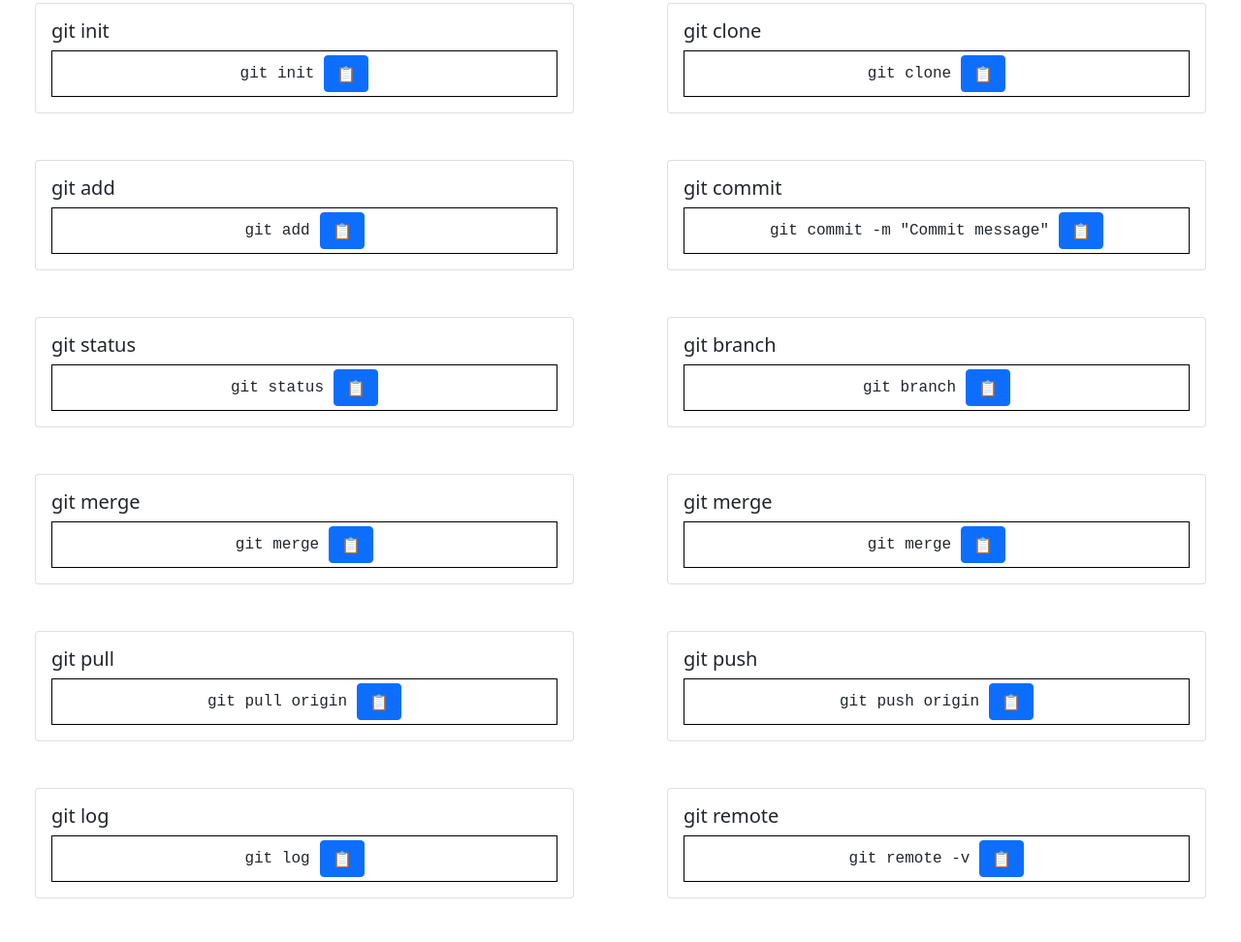
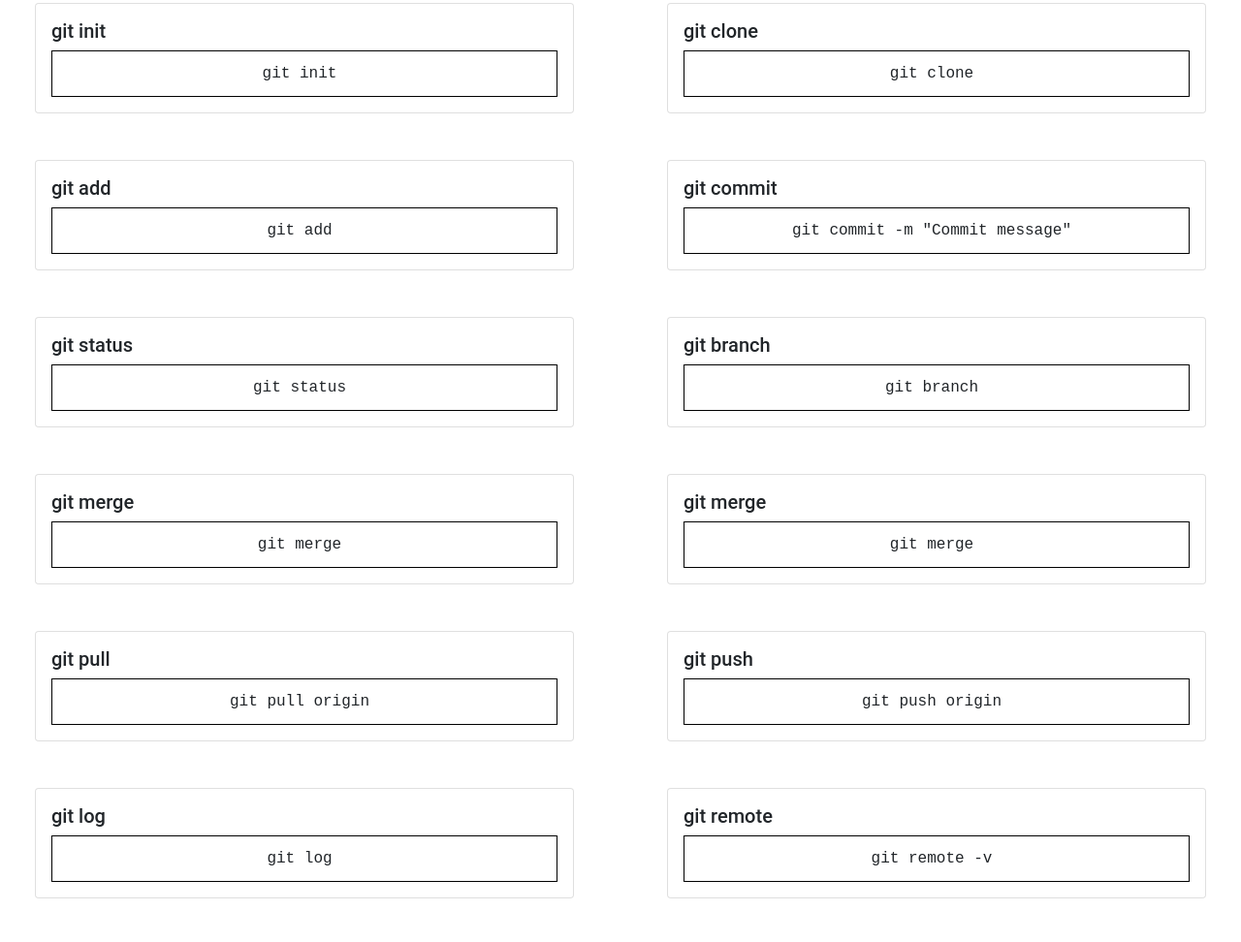
Before and after one commit to kentshine/Git, a website: page heroes/index.html in a window 1280 px wide. Shown: the part 568-1540 px from the top of the page at 97% size. Drawn offline with nearby package versions, Linux system fonts and the light colour scheme.

Commit message:
Update index.html

```diff
--- a/heroes/index.html
+++ b/heroes/index.html
@@ -10,6 +10,8 @@
 
     <link rel="canonical" href="https://getbootstrap.com/docs/5.0/examples/heroes/">
     <link href="https://cdn.jsdelivr.net/npm/bootstrap-icons@1.17.0/font/bootstrap-icons.css" rel="stylesheet">
+    <link rel="stylesheet" href="https://cdn.jsdelivr.net/npm/bootstrap@4.6.1/dist/css/bootstrap.min.css" integrity="sha384-5WvBJvQhQhhtnkx3Z+joFzO4kLTAe0dEM9qAMlK18kLsU4zhEXhK9c73i7q7YqT" crossorigin="anonymous">
+
 
 
     <!-- Bootstrap core CSS -->
@@ -29,6 +31,64 @@
           font-size: 3.5rem;
         }
       }
+
+      body {
+	font-family: "Roboto", sans-serif;
+	background: #ffffff;
+	overflow-x:visible;
+	margin: 0; /* Reset default margin */
+  }
+
+  * {
+	margin: 0px;
+	padding: 0px;
+	box-sizing: border-box;
+	overflow-x: hidden;
+  }
+
+    @media (min-width: 12px) {
+  .rounded-lg-3 { border-radius: .3rem; }
+}
+
+.btn {
+  position: absolute;
+  left: 600px;
+  top: 53px;
+  background-color: #ffffff;
+  border: 1px solid #f7f7f7;
+  /* Other button styles */
+}
+
+.btn:active {
+	background: #eaeaea;
+    border: #f7f7f7;
+}
+
+.btn:before {
+	content: "Copied";
+	position: absolute;
+	top: -45px;
+	right: 0px;
+	background: #ffffff;
+	padding: 8px 10px;
+	border-radius: 20px;
+	font-size: 15px;
+	display: none;
+}
+
+.:after {
+	content: "";
+	position: absolute;
+	top: -20px;
+	right: 25px;
+	width: 10px;
+	height: 10px;
+	background: #ffffff;
+	transform: rotate(45deg);
+	display: none;
+}
+
+
     </style>
 
     <!-- Custom styles for this template -->
@@ -55,7 +115,7 @@
         <div class="card-body">
             <h5 class="card-title">git init</h5>
             <div class="copy-box" style="border: 1px solid black; padding: 1px; text-align: center; display: flex; align-items: center; justify-content: center;">                <p class="text-to-copy" style="font-family: monospace; margin: 10px 10px 10px 0;">git init</p>
-              <a href="#" class="btn btn-primary copy-btn" style="color: white;">📋</a>            </div>
+              <a href="#" class="btn  copy-btn" style="color: rgb(0, 0, 0);">📋</a>            </div>
         </div>
     </div>
 </div>
@@ -67,7 +127,7 @@
             <h5 class="card-title">git clone</h5>
             <div class="copy-box" style="border: 1px solid black; padding: 1px; text-align: center; display: flex; align-items: center; justify-content: center;">
                 <p class="text-to-copy" style="font-family: monospace; margin: 10px 10px 10px 0;">git clone <repository-url></p>
-                <a href="#" class="btn btn-primary copy-btn" style="color: white;">📋</a>
+                <a href="#" class="btn  copy-btn" style="color: white;">📋</a>
             </div>
         </div>
     </div>
@@ -80,7 +140,7 @@
           <h5 class="card-title">git add</h5>
           <div class="copy-box" style="border: 1px solid black; padding: 1px; text-align: center; display: flex; align-items: center; justify-content: center;">
               <p class="text-to-copy" style="font-family: monospace; margin: 10px 10px 10px 0;">git add <file-name></p>
-              <a href="#" class="btn btn-primary copy-btn" style="color: white;">📋</a>
+              <a href="#" class="btn  copy-btn" style="color: white;">📋</a>
           </div>
       </div>
   </div>
@@ -93,7 +153,7 @@
           <h5 class="card-title">git commit</h5>
           <div class="copy-box" style="border: 1px solid black; padding: 1px; text-align: center; display: flex; align-items: center; justify-content: center;">
               <p class="text-to-copy" style="font-family: monospace; margin: 10px 10px 10px 0;">git commit -m "Commit message"</p>
-              <a href="#" class="btn btn-primary copy-btn" style="color: white;">📋</a>
+              <a href="#" class="btn  copy-btn" style="color: white;">📋</a>
           </div>
       </div>
   </div>
@@ -106,7 +166,7 @@
           <h5 class="card-title">git status</h5>
           <div class="copy-box" style="border: 1px solid black; padding: 1px; text-align: center; display: flex; align-items: center; justify-content: center;">
               <p class="text-to-copy" style="font-family: monospace; margin: 10px 10px 10px 0;">git status</p>
-              <a href="#" class="btn btn-primary copy-btn" style="color: white;">📋</a>
+              <a href="#" class="btn  copy-btn" style="color: white;">📋</a>
           </div>
       </div>
   </div>
@@ -119,7 +179,7 @@
           <h5 class="card-title">git branch</h5>
           <div class="copy-box" style="border: 1px solid black; padding: 1px; text-align: center; display: flex; align-items: center; justify-content: center;">
               <p class="text-to-copy" style="font-family: monospace; margin: 10px 10px 10px 0;">git branch</p>
-              <a href="#" class="btn btn-primary copy-btn" style="color: white;">📋</a>
+              <a href="#" class="btn  copy-btn" style="color: white;">📋</a>
           </div>
       </div>
   </div>
@@ -132,7 +192,7 @@
           <h5 class="card-title">git merge</h5>
           <div class="copy-box" style="border: 1px solid black; padding: 1px; text-align: center; display: flex; align-items: center; justify-content: center;">
               <p class="text-to-copy" style="font-family: monospace; margin: 10px 10px 10px 0;">git merge <branch-name></p>
-              <a href="#" class="btn btn-primary copy-btn" style="color: white;">📋</a>
+              <a href="#" class="btn  copy-btn" style="color: white;">📋</a>
           </div>
       </div>
   </div>
@@ -145,7 +205,7 @@
           <h5 class="card-title">git merge</h5>
           <div class="copy-box" style="border: 1px solid black; padding: 1px; text-align: center; display: flex; align-items: center; justify-content: center;">
               <p class="text-to-copy" style="font-family: monospace; margin: 10px 10px 10px 0;">git merge <branch-name></p>
-              <a href="#" class="btn btn-primary copy-btn" style="color: white;">📋</a>
+              <a href="#" class="btn  copy-btn" style="color: white;">📋</a>
           </div>
       </div>
   </div>
@@ -158,7 +218,7 @@
           <h5 class="card-title">git pull</h5>
           <div class="copy-box" style="border: 1px solid black; padding: 1px; text-align: center; display: flex; align-items: center; justify-content: center;">
               <p class="text-to-copy" style="font-family: monospace; margin: 10px 10px 10px 0;">git pull origin <branch-name></p>
-              <a href="#" class="btn btn-primary copy-btn" style="color: white;">📋</a>
+              <a href="#" class="btn  copy-btn" style="color: white;">📋</a>
           </div>
       </div>
   </div>
@@ -171,7 +231,7 @@
           <h5 class="card-title">git push</h5>
           <div class="copy-box" style="border: 1px solid black; padding: 1px; text-align: center; display: flex; align-items: center; justify-content: center;">
               <p class="text-to-copy" style="font-family: monospace; margin: 10px 10px 10px 0;">git push origin <branch-name></p>
-              <a href="#" class="btn btn-primary copy-btn" style="color: white;">📋</a>
+              <a href="#" class="btn  copy-btn" style="color: white;">📋</a>
           </div>
       </div>
   </div>
@@ -184,7 +244,7 @@
           <h5 class="card-title">git log</h5>
           <div class="copy-box" style="border: 1px solid black; padding: 1px; text-align: center; display: flex; align-items: center; justify-content: center;">
               <p class="text-to-copy" style="font-family: monospace; margin: 10px 10px 10px 0;">git log</p>
-              <a href="#" class="btn btn-primary copy-btn" style="color: white;">📋</a>
+              <a href="#" class="btn  copy-btn" style="color: white;">📋</a>
           </div>
       </div>
   </div>
@@ -197,7 +257,7 @@
           <h5 class="card-title">git remote</h5>
           <div class="copy-box" style="border: 1px solid black; padding: 1px; text-align: center; display: flex; align-items: center; justify-content: center;">
               <p class="text-to-copy" style="font-family: monospace; margin: 10px 10px 10px 0;">git remote -v</p>
-              <a href="#" class="btn btn-primary copy-btn" style="color: white;">📋</a>
+              <a href="#" class="btn  copy-btn" style="color: white;">📋</a>
           </div>
       </div>
   </div>
@@ -210,7 +270,7 @@
           <h5 class="card-title">git fetch</h5>
           <div class="copy-box" style="border: 1px solid black; padding: 1px; text-align: center; display: flex; align-items: center; justify-content: center;">
               <p class="text-to-copy" style="font-family: monospace; margin: 10px 10px 10px 0;">git fetch origin</p>
-              <a href="#" class="btn btn-primary copy-btn" style="color: white;">📋</a>
+              <a href="#" class="btn  copy-btn" style="color: white;">📋</a>
           </div>
       </div>
   </div>
@@ -223,7 +283,7 @@
           <h5 class="card-title">git checkout</h5>
           <div class="copy-box" style="border: 1px solid black; padding: 1px; text-align: center; display: flex; align-items: center; justify-content: center;">
               <p class="text-to-copy" style="font-family: monospace; margin: 10px 10px 10px 0;">git checkout <branch-name></p>
-              <a href="#" class="btn btn-primary copy-btn" style="color: white;">📋</a>
+              <a href="#" class="btn  copy-btn" style="color: white;">📋</a>
           </div>
       </div>
   </div>
@@ -236,7 +296,7 @@
           <h5 class="card-title">git reset</h5>
           <div class="copy-box" style="border: 1px solid black; padding: 1px; text-align: center; display: flex; align-items: center; justify-content: center;">
               <p class="text-to-copy" style="font-family: monospace; margin: 10px 10px 10px 0;">git reset <commit-hash></p>
-              <a href="#" class="btn btn-primary copy-btn" style="color: white;">📋</a>
+              <a href="#" class="btn  copy-btn" style="color: white;">📋</a>
           </div>
       </div>
   </div>
@@ -249,7 +309,7 @@
           <h5 class="card-title">git add -A</h5>
           <div class="copy-box" style="border: 1px solid black; padding: 1px; text-align: center; display: flex; align-items: center; justify-content: center;">
               <p class="text-to-copy" style="font-family: monospace; margin: 10px 10px 10px 0;">git add -A</p>
-              <a href="#" class="btn btn-primary copy-btn" style="color: white;">📋</a>
+              <a href="#" class="btn  copy-btn" style="color: white;">📋</a>
           </div>
       </div>
   </div>
@@ -262,7 +322,7 @@
           <h5 class="card-title">git log --oneline</h5>
           <div class="copy-box" style="border: 1px solid black; padding: 1px; text-align: center; display: flex; align-items: center; justify-content: center;">
               <p class="text-to-copy" style="font-family: monospace; margin: 10px 10px 10px 0;">git log --oneline</p>
-              <a href="#" class="btn btn-primary copy-btn" style="color: white;">📋</a>
+              <a href="#" class="btn  copy-btn" style="color: white;">📋</a>
           </div>
       </div>
   </div>
@@ -275,7 +335,7 @@
           <h5 class="card-title">git cherry-pick</h5>
           <div class="copy-box" style="border: 1px solid black; padding: 1px; text-align: center; display: flex; align-items: center; justify-content: center;">
               <p class="text-to-copy" style="font-family: monospace; margin: 10px 10px 10px 0;">git cherry-pick <commit-hash></p>
-              <a href="#" class="btn btn-primary copy-btn" style="color: white;">📋</a>
+              <a href="#" class="btn  copy-btn" style="color: white;">📋</a>
           </div>
       </div>
   </div>
@@ -288,7 +348,7 @@
           <h5 class="card-title">git stash</h5>
           <div class="copy-box" style="border: 1px solid black; padding: 1px; text-align: center; display: flex; align-items: center; justify-content: center;">
               <p class="text-to-copy" style="font-family: monospace; margin: 10px 10px 10px 0;">git stash</p>
-              <a href="#" class="btn btn-primary copy-btn" style="color: white;">📋</a>
+              <a href="#" class="btn  copy-btn" style="color: white;">📋</a>
           </div>
       </div>
   </div>
@@ -301,7 +361,7 @@
           <h5 class="card-title">git remote add</h5>
           <div class="copy-box" style="border: 1px solid black; padding: 1px; text-align: center; display: flex; align-items: center; justify-content: center;">
               <p class="text-to-copy" style="font-family: monospace; margin: 10px 10px 10px 0;">git remote add <remote-name> <repository-url></p>
-              <a href="#" class="btn btn-primary copy-btn" style="color: white;">📋</a>
+              <a href="#" class="btn  copy-btn" style="color: white;">📋</a>
           </div>
       </div>
   </div>
@@ -314,7 +374,7 @@
           <h5 class="card-title">git log -p</h5>
           <div class="copy-box" style="border: 1px solid black; padding: 1px; text-align: center; display: flex; align-items: center; justify-content: center;">
               <p class="text-to-copy" style="font-family: monospace; margin: 10px 10px 10px 0;">git log -p</p>
-              <a href="#" class="btn btn-primary copy-btn" style="color: white;">📋</a>
+              <a href="#" class="btn  copy-btn" style="color: white;">📋</a>
           </div>
       </div>
   </div>
@@ -327,7 +387,7 @@
           <h5 class="card-title">git log</h5>
           <div class="copy-box" style="border: 1px solid black; padding: 1px; text-align: center; display: flex; align-items: center; justify-content: center;">
               <p class="text-to-copy" style="font-family: monospace; margin: 10px 10px 10px 0;">git log</p>
-              <a href="#" class="btn btn-primary copy-btn" style="color: white;">📋</a>
+              <a href="#" class="btn  copy-btn" style="color: white;">📋</a>
           </div>
       </div>
   </div>
```
